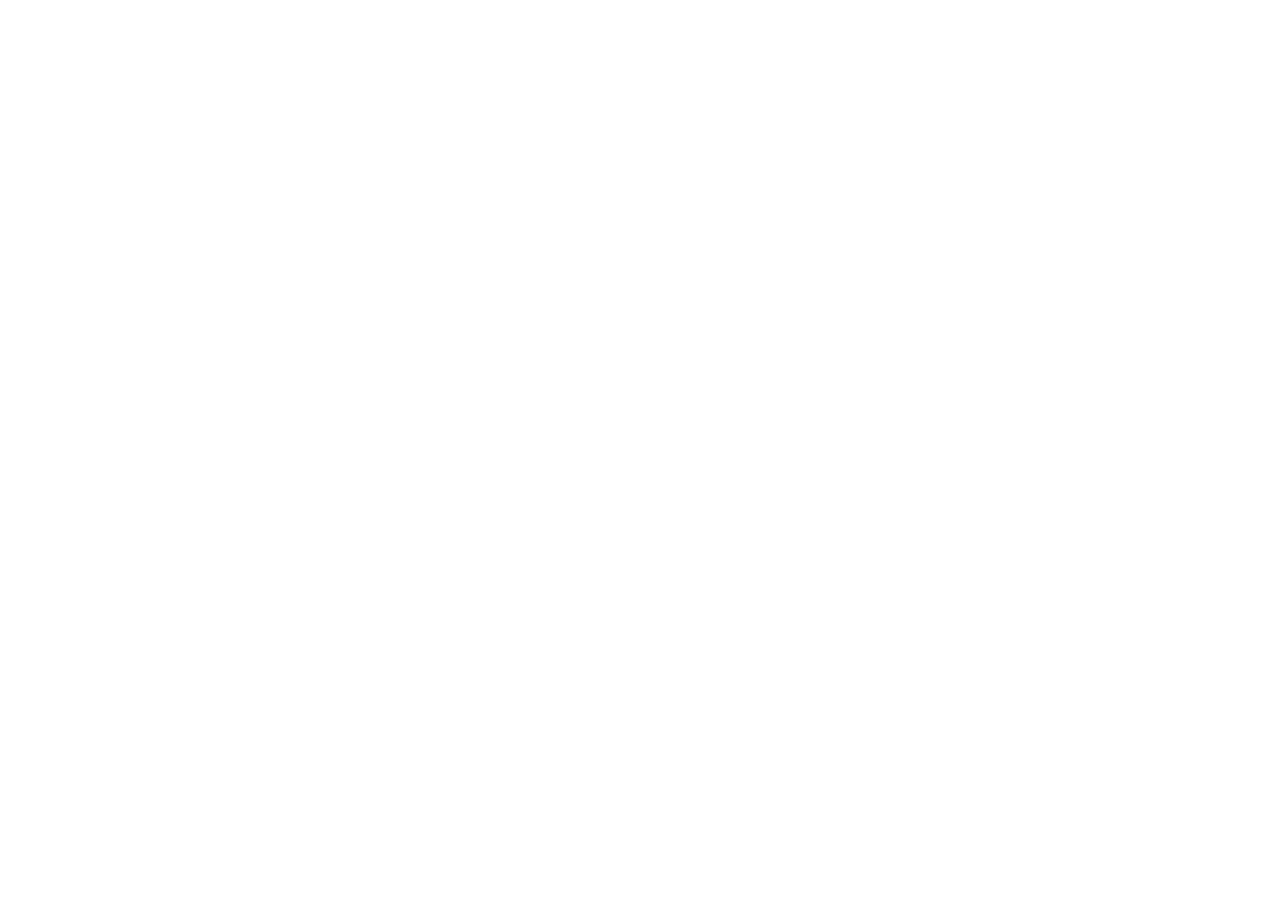
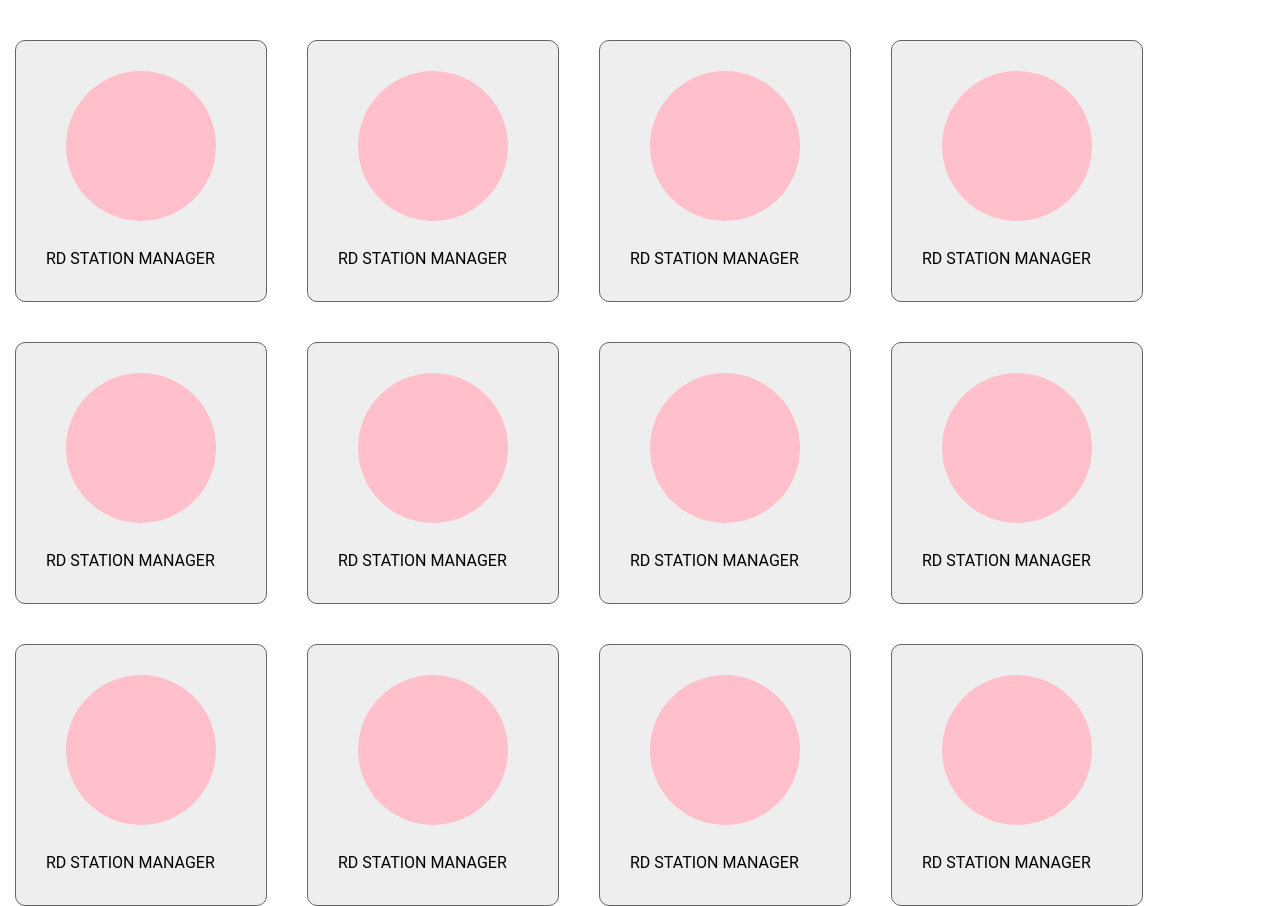
Before and after one commit to rirum/pluga-dev, a Next.js app: page / in a window 1280 px wide. Before the commit the page ends 800 px from the top, so only its background shows below. Built offline with nearby package versions, Linux system fonts and the light colour scheme.

Commit message:
feat: card component

```diff
--- a/src/app/page.tsx
+++ b/src/app/page.tsx
@@ -8,7 +8,20 @@
   return (
     <>
     <Background>
-
+      <CardsWrapper>
+      <Card></Card>
+      <Card></Card>
+      <Card></Card>
+      <Card></Card>
+      <Card></Card>
+      <Card></Card>
+      <Card></Card>
+      <Card></Card>
+      <Card></Card>
+      <Card></Card>
+      <Card></Card>
+      <Card></Card>
+      </CardsWrapper>
 
     </Background>
 
@@ -19,4 +32,15 @@
 
 const Background = styled.div`
 font-family: 'Roboto', sans-serif;
+
 `
+
+const CardsWrapper = styled.div`
+width: 1250px;
+height: 300px;
+display: flex;
+flex-wrap: wrap;
+margin: 0 auto;
+
+
+`
--- /dev/null
+++ b/src/components/card.tsx
@@ -0,0 +1,42 @@
+import styled from "styled-components";
+
+export default function Card(){
+    return(
+        <>
+        <CardBackground>
+        <AppLogo></AppLogo>
+        <AppText>RD STATION MANAGER</AppText>
+        </CardBackground>
+
+        </>
+    )
+}
+
+const CardBackground = styled.div`
+    width: 250px;
+    height: 260px;
+    background-color: #EEE;
+    border: 1px solid #656565 ;
+    border-radius: 10px;
+    display: flex;
+    flex-direction: column;
+    align-items: center;
+    margin-right:40px;
+    margin-top: 40px;
+`
+
+const AppLogo = styled.div`
+    width: 150px;
+    height: 150px;
+    border-radius: 50%;
+    background-color: pink;
+    margin-top: 30px;
+`
+const AppText = styled.div`
+    width: 190px;
+    margin-top: 30px;
+    align-items: center;
+        p{
+            font-size: 20px;
+        }
+`
```
